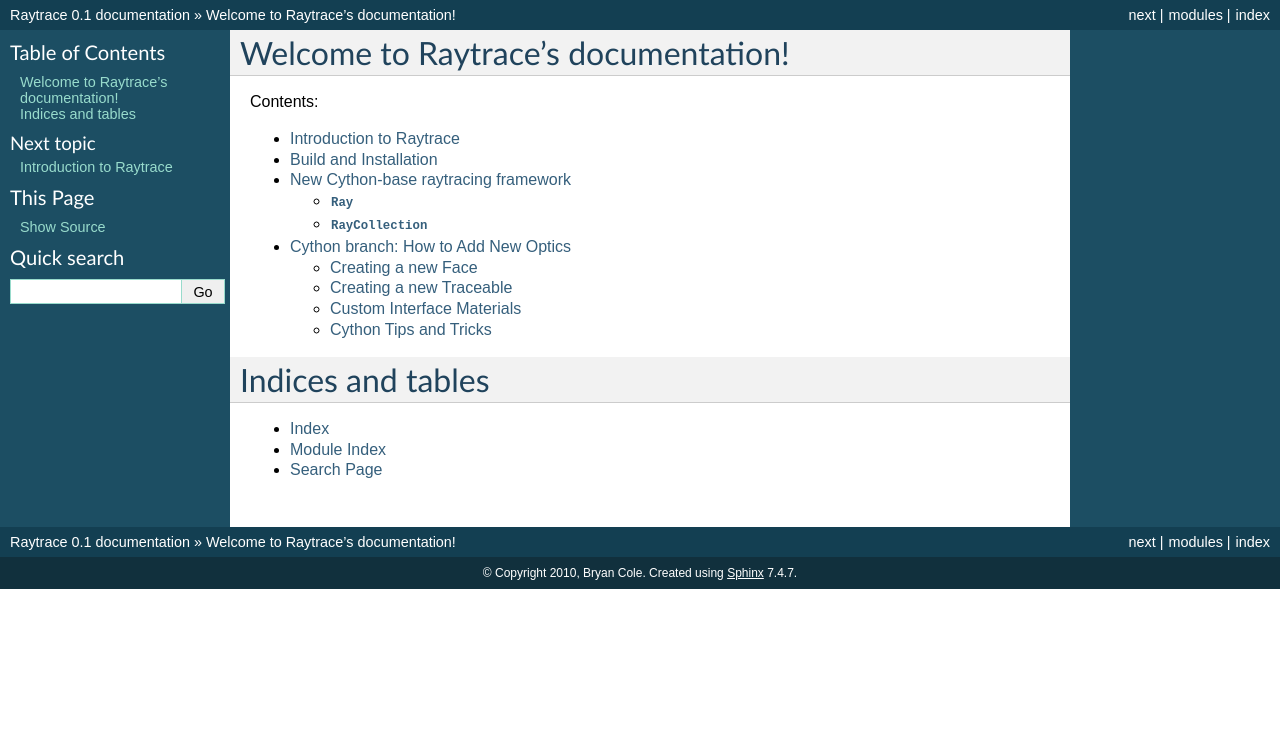
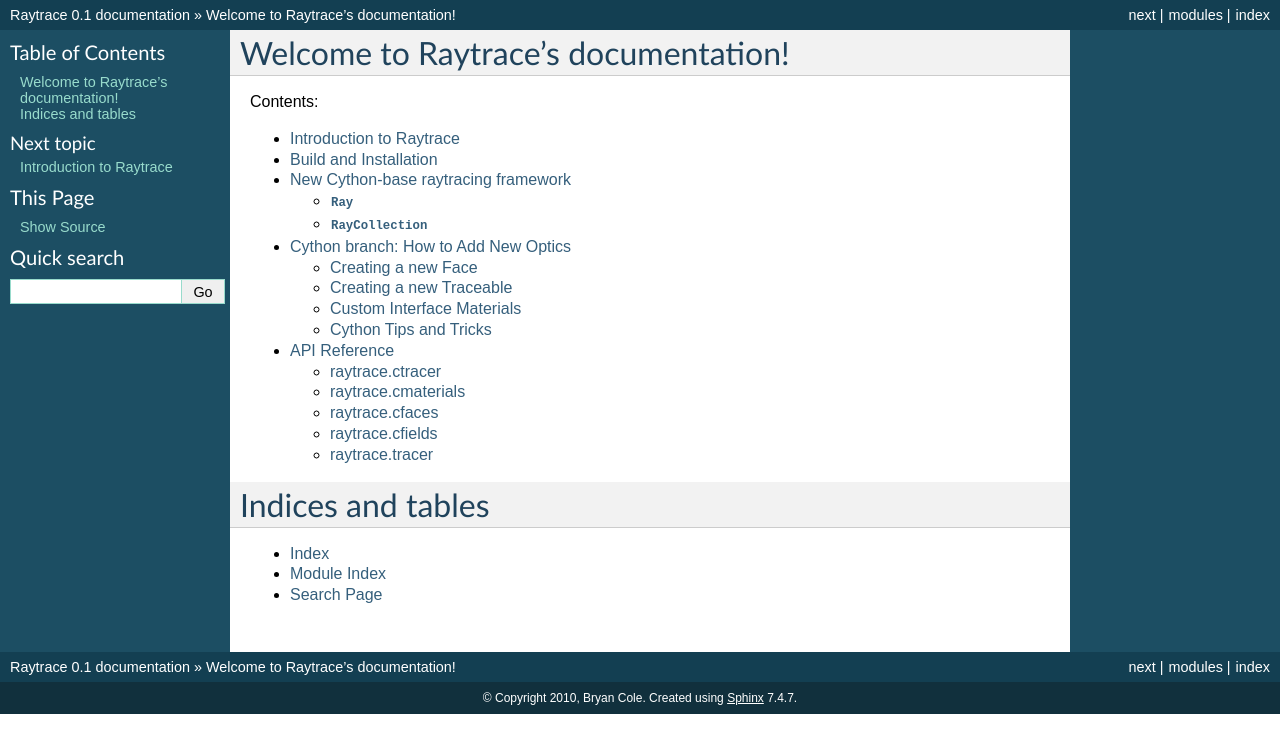
Before and after one commit to bryancole/raypier_optics, a Sphinx documentation site: the page built from doc/source/index.rst, in a window 1280 px wide. Shown: the top 753 px of the page. Built offline with Sphinx 7.4.7, drawn with Linux system fonts in a browser that asks for light colours; formulas are drawn with MathJax 3.

Commit message:
Added some autodoc docs
--HG--
branch : gauss_beams_psf

```diff
--- /dev/null
+++ b/doc/source/api_ref/cfaces.rst
@@ -0,0 +1,8 @@
+
+===============
+raytrace.cfaces
+===============
+
+
+.. automodule:: raytrace.cfaces
+	:members:
--- /dev/null
+++ b/doc/source/api_ref/cmaterials.rst
@@ -0,0 +1,8 @@
+
+===================
+raytrace.cmaterials
+===================
+
+
+.. automodule:: raytrace.cmaterials
+	:members:
--- /dev/null
+++ b/doc/source/api_ref/index.rst
@@ -0,0 +1,13 @@
+
+=============
+API Reference
+=============
+
+.. toctree::
+
+	ctracer
+	cmaterials
+	cfaces
+	cfields
+
+	tracer
--- /dev/null
+++ b/doc/source/api_ref/tracer.rst
@@ -0,0 +1,9 @@
+
+===============
+raytrace.tracer
+===============
+
+Core python classes for tracing operations.
+
+.. automodule:: raytrace.tracer
+	:members:
--- a/doc/source/conf.py
+++ b/doc/source/conf.py
@@ -18,11 +18,13 @@
 # documentation root, use os.path.abspath to make it absolute, like shown here.
 #sys.path.append(os.path.abspath('.'))
 
+sys.path.append(os.path.abspath("../.."))
+
 # -- General configuration -----------------------------------------------------
 
 # Add any Sphinx extension module names here, as strings. They can be extensions
 # coming with Sphinx (named 'sphinx.ext.*') or your custom ones.
-extensions = ['sphinx.ext.autodoc', 'sphinx.ext.pngmath']
+extensions = ['sphinx.ext.autodoc',] # 'sphinx.ext.pngmath']
 
 # Add any paths that contain templates here, relative to this directory.
 templates_path = ['_templates']
--- a/doc/source/index.rst
+++ b/doc/source/index.rst
@@ -15,6 +15,8 @@
    cython_branch_info
    creating_new_optics
 
+   API Reference <api_ref/index>
+
 Indices and tables
 ==================
 
```
Also changed, not shown: doc/source/api_ref/cfields.rst (added, +9 -0 lines), doc/source/api_ref/ctracer.rst (added, +10 -0 lines), doc/source/introduction.rst (+19 -0 lines), 1 other file.
